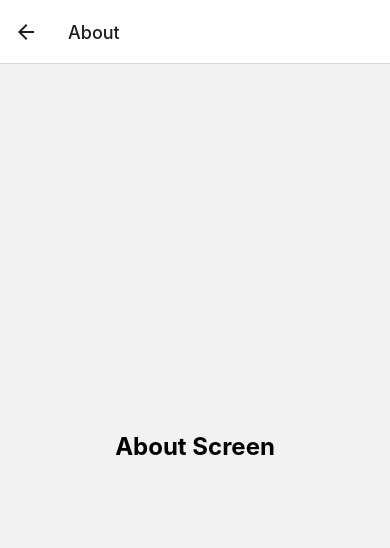
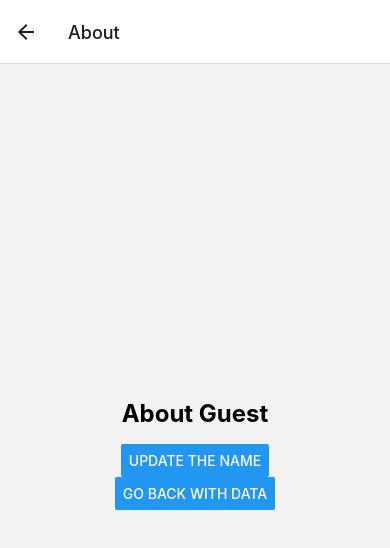
Before and after one commit to AyushR97j/REACT-NATIVE, a React Native app in the folder RNNavigation/: screen /About in a window 390 px wide. Shown: the top 548 px of the page. Built offline with nearby package versions, Linux system fonts and the light colour scheme.

Commit message:
passing data between screens

```diff
--- a/RNNavigation/App.js
+++ b/RNNavigation/App.js
@@ -10,7 +10,13 @@
     <NavigationContainer>
       <Stack.Navigator>
         <Stack.Screen name="Home" component={HomeScreen} />
-        <Stack.Screen name="About" component={AboutScreen} />
+        <Stack.Screen
+          name="About"
+          component={AboutScreen}
+          initialParams={{
+            name: "Guest",
+          }}
+        />
       </Stack.Navigator>
     </NavigationContainer>
   );
--- a/RNNavigation/screens/AboutScreen.js
+++ b/RNNavigation/screens/AboutScreen.js
@@ -1,9 +1,21 @@
-import { View, Text, StyleSheet } from "react-native";
+import { View, Text, StyleSheet, Button } from "react-native";
 
-export default function AboutScreen() {
+export default function AboutScreen( {navigation, route} ) {
+  const { name } = route.params;
+
   return (
     <View style={styles.container}>
-      <Text style={styles.text}>About Screen</Text>
+      <Text style={styles.text}>About {name}</Text>
+      <Button
+        title="Update the name"
+        onPress={() => navigation.setParams({ name: "Ayush Rj" })}
+      />
+      <Button
+        title="Go back with data"
+        onPress={() => {
+          navigation.navigate("Home", { result: "Data from About" });
+        }}
+      />
     </View>
   );
 }
--- a/RNNavigation/screens/HomeScreen.js
+++ b/RNNavigation/screens/HomeScreen.js
@@ -1,12 +1,15 @@
 import { View, Text, StyleSheet, Button } from "react-native";
 
-export default function HomeScreen( { navigation } ) {
+export default function HomeScreen( { navigation, route } ) {
   return (
     <View style={styles.container}>
       <Text style={styles.text}>Home Screen</Text>
+      <Text style={styles.text}>{route.params?.result}</Text>
       <Button
         title="Go to About"
-        onPress={() => navigation.navigate("About")}
+        onPress={() => navigation.navigate("About", {
+          name: "Ayush",
+        })}
       />
     </View>
   );
```
